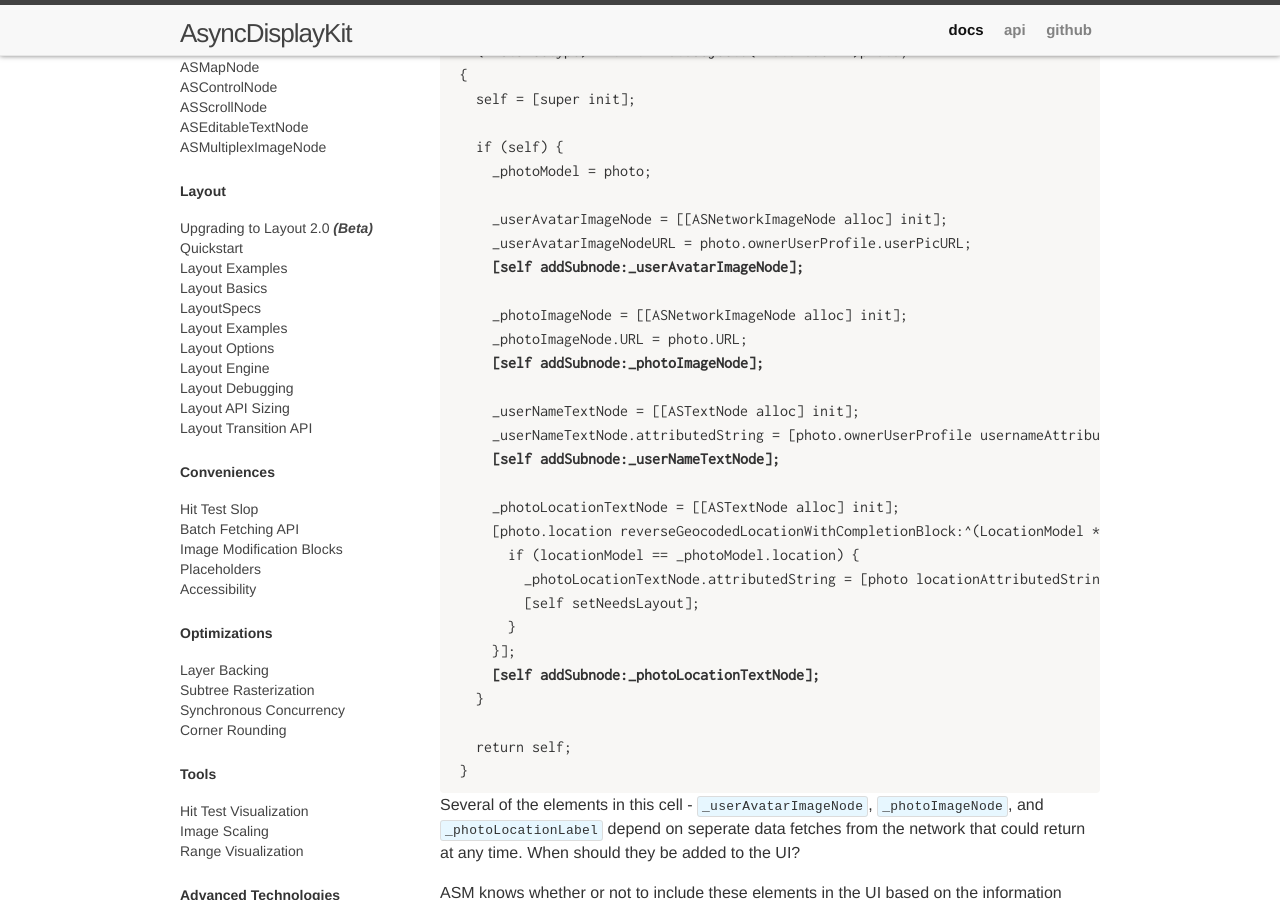
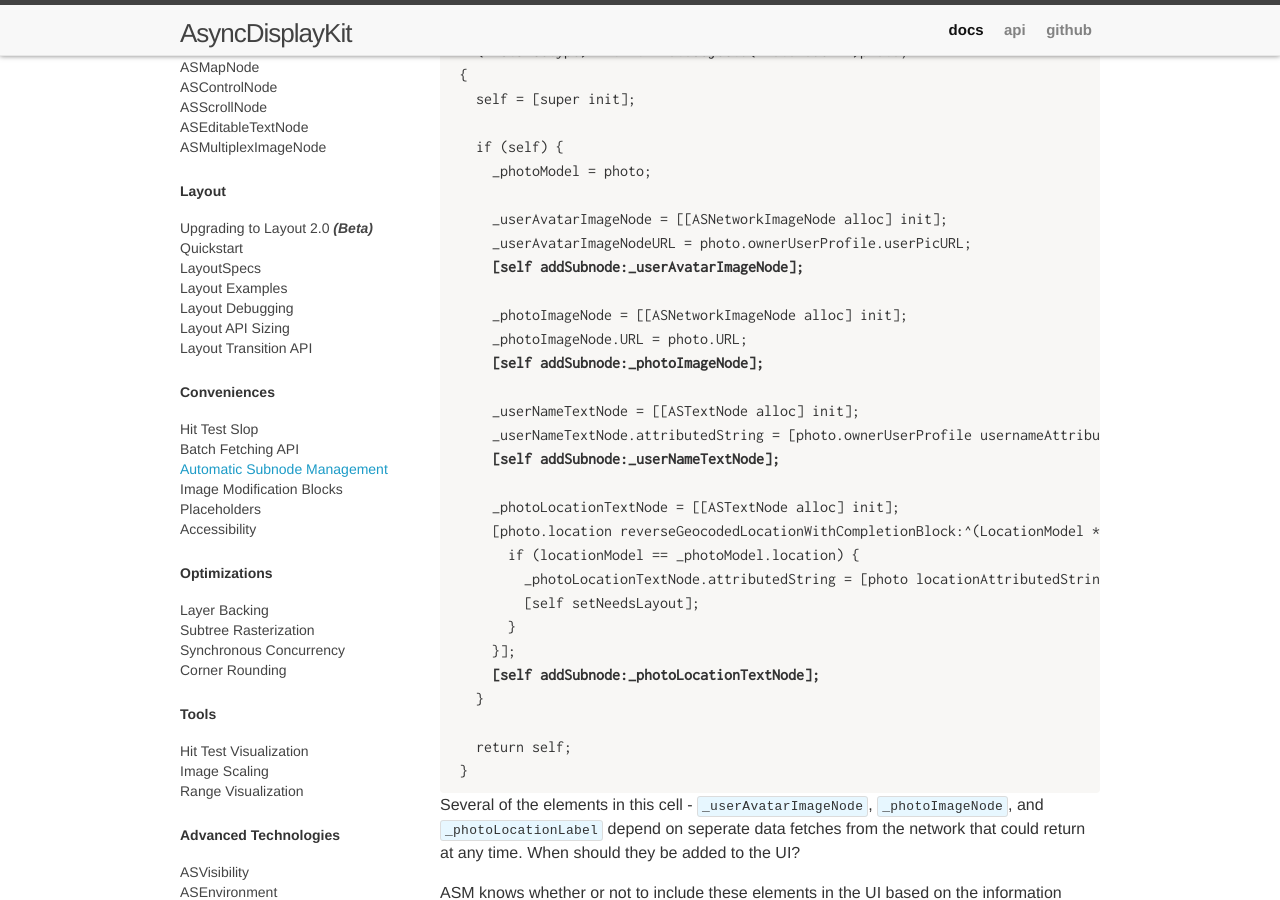
Before and after one commit to AsyncDisplayKit/Documentation, a Jekyll site: the page built from docs/_docs/automatic-subnode-mgmt.md, in a window 1280 px wide and 900 px high, scrolled down 643 px. Built offline with Jekyll 4.4.1, drawn with Linux system fonts in a browser that asks for light colours; comment, search, counter and statistics services are not loaded.

Commit message:
fix layout nav bar order (#9)

```diff
--- a/docs/_data/nav_docs.yml
+++ b/docs/_data/nav_docs.yml
@@ -36,13 +36,8 @@
   items:
   - layout2-conversion-guide
   - layout2-quickstart
+  - automatic-layout-containers
   - automatic-layout-examples-2
-  - automatic-layout-basics
-  - automatic-layout-containers
-  - automatic-layout-examples
-  - background-layout-spec
-  - layout-options
-  - layout-engine
   - layout-api-debugging
   - layout-api-sizing
   - layout-transition-api
--- a/docs/_docs/automatic-subnode-mgmt.md
+++ b/docs/_docs/automatic-subnode-mgmt.md
@@ -1,7 +1,7 @@
 ---
 title: Automatic Subnode Management
 layout: docs
-permalink: /docs/implicit-hierarchy-mgmt.html
+permalink: /docs/automatic-subnode-mgmt.html
 prevPage: batch-fetching-api.html
 nextPage: image-modification-block.html
 ---
```
